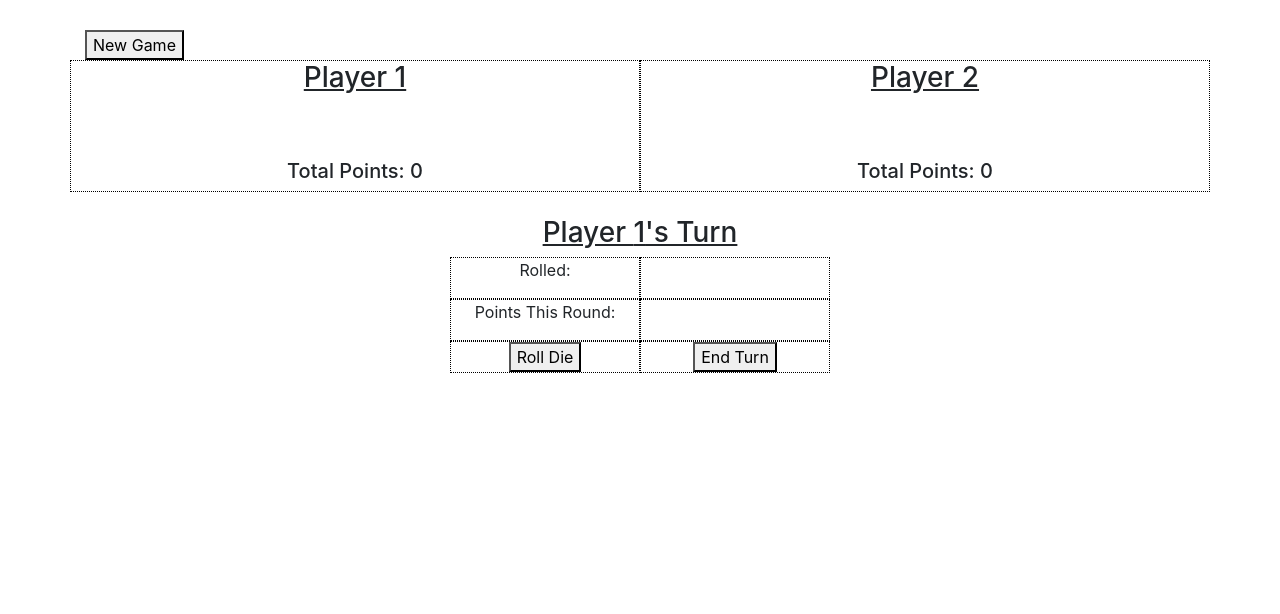
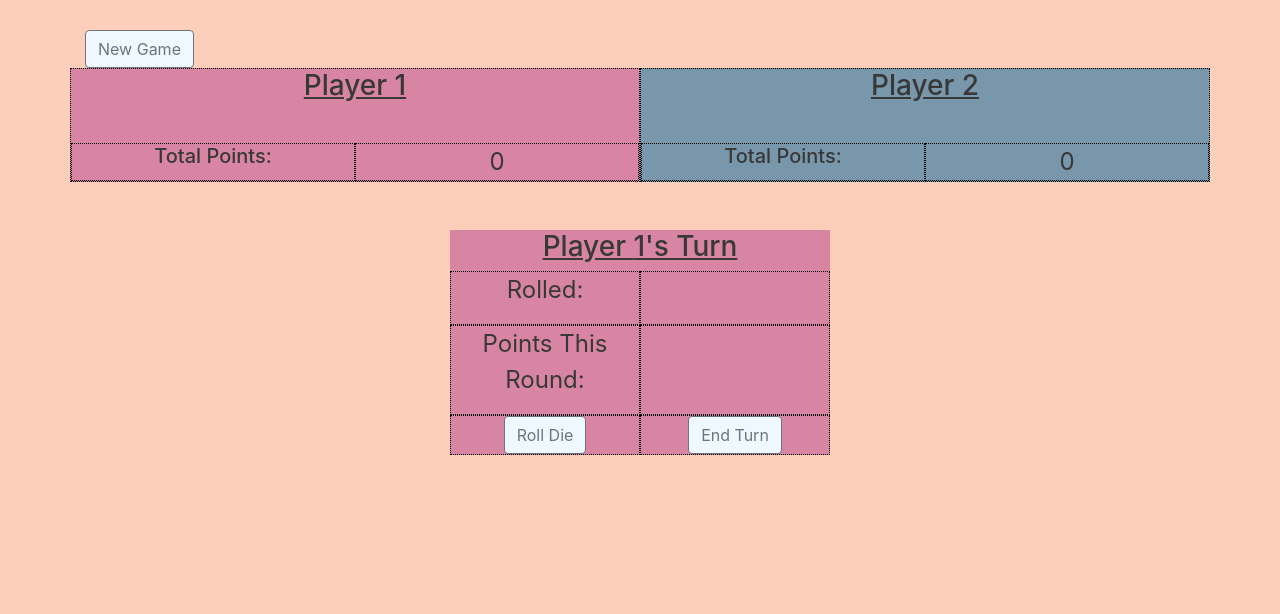
Before and after one commit to joncheng-dev/pig-dice, a plain HTML site: page pig-dice.html in a window 1280 px wide. Shown: the part 186-800 px from the top of the page. Drawn offline with Linux system fonts and the light colour scheme.

Commit message:
further improve user interface in html. Add colors to background, buttons, color-coded based on different players.

```diff
--- a/css/styles.css
+++ b/css/styles.css
@@ -1,3 +1,8 @@
+body {
+  color: #383838;
+  background-color: #fdceb9;
+}
+
 h1 {
   text-align: center;
 }
@@ -9,6 +14,11 @@ h3 {
 
 p {
   text-align: center;
+  font-size: 1.5rem;
+}
+
+.jumbotron {
+  background-color: #655d8a;
 }
 
 .col-md-6 {
@@ -17,3 +27,24 @@ p {
   border-color: black;
   text-align: center;
 }
+
+.btn {
+  background-color: aliceblue;
+}
+
+#p1Name,
+#p1Total,
+#p2Name,
+#p2Total,
+#currentRoll,
+#roundPoints {
+  font-size: 1.5rem;
+}
+
+#p1Score {
+  background-color: #d885a3;
+}
+
+#p2Score {
+  background-color: #7897ab;
+}
--- a/js/scripts.js
+++ b/js/scripts.js
@@ -3,6 +3,11 @@ function Player(roundPoints, gamePoints) {
   this.roundPoints = roundPoints;
   this.gamePoints = gamePoints;
 }
+
+Player.prototype.startNewGame = function () {
+  this.roundPoints = 0;
+  this.gamePoints = 0;
+};
 
 Player.prototype.endTurn = function () {
   this.gamePoints = this.gamePoints + this.roundPoints;
@@ -11,20 +16,17 @@ Player.prototype.endTurn = function () {
   $("#currentRoll").html("--");
 };
 
-Player.prototype.startNewGame = function () {
-  this.roundPoints = 0;
-  this.gamePoints = 0;
-};
-
 function changePlayers(currentPlayer) {
   switch (currentPlayer) {
     case 1:
       currentPlayer = 2;
       $("#playerTurn").html(currentPlayer);
+      playerTurnIndicator.style.backgroundColor = "#7897ab";
       break;
     case 2:
       currentPlayer = 1;
       $("#playerTurn").html(currentPlayer);
+      playerTurnIndicator.style.backgroundColor = "#d885a3";
       break;
   }
   return currentPlayer;
@@ -36,6 +38,7 @@ $(document).ready(function () {
   let playerOne = new Player(0, 0);
   let playerTwo = new Player(0, 0);
   let currentPlayer = 1;
+  playerTurnIndicator.style.backgroundColor = "#d885a3";
   $("#playerTurn").html(currentPlayer);
   $("#p1Total").html(playerOne.gamePoints);
   $("#p2Total").html(playerTwo.gamePoints);
--- a/pig-dice.html
+++ b/pig-dice.html
@@ -12,27 +12,42 @@
       <div class="jumbotron">
         <h1>Pig Dice</h1>
       </div>
-      <button type="button" id="startNewGame">New Game</button>
+      <button type="button" class="btn btn-outline-secondary" id="startNewGame">
+        New Game
+      </button>
       <div class="row">
-        <div class="col-md-6">
+        <div class="col-md-6" id="p1Score">
           <h3>Player 1</h3>
           <br />
           <h4><span id="p1Name"></span></h4>
-          <br />
-          <h5>Total Points: <span id="p1Total"></span></h5>
+          <div class="row">
+            <div class="col-md-6">
+              <h5>Total Points:</h5>
+            </div>
+            <div class="col-md-6">
+              <span id="p1Total"></span>
+            </div>
+          </div>
         </div>
-        <div class="col-md-6">
+        <div class="col-md-6" id="p2Score">
           <h3>Player 2</h3>
           <br />
           <h4><span id="p2Name"></span></h4>
-          <br />
-          <h5>Total Points: <span id="p2Total"></span></h5>
+          <div class="row">
+            <div class="col-md-6">
+              <h5>Total Points:</h5>
+            </div>
+            <div class="col-md-6">
+              <span id="p2Total"></span>
+            </div>
+          </div>
         </div>
       </div>
       <br />
+      <br />
       <div class="row">
         <div class="col-md-4"></div>
-        <div class="col-md-4">
+        <div class="col-md-4" id="playerTurnIndicator">
           <h3>Player <span id="playerTurn"></span>'s Turn</h3>
           <div class="row">
             <div class="col-md-12">
@@ -56,10 +71,22 @@
           </div>
           <div class="row">
             <div class="col-md-6">
-              <button type="button" id="rollDie">Roll Die</button>
+              <button
+                type="button"
+                class="btn btn-outline-secondary"
+                id="rollDie"
+              >
+                Roll Die
+              </button>
             </div>
             <div class="col-md-6">
-              <button type="button" id="endTurn">End Turn</button>
+              <button
+                type="button"
+                class="btn btn-outline-secondary"
+                id="endTurn"
+              >
+                End Turn
+              </button>
             </div>
           </div>
         </div>
```
